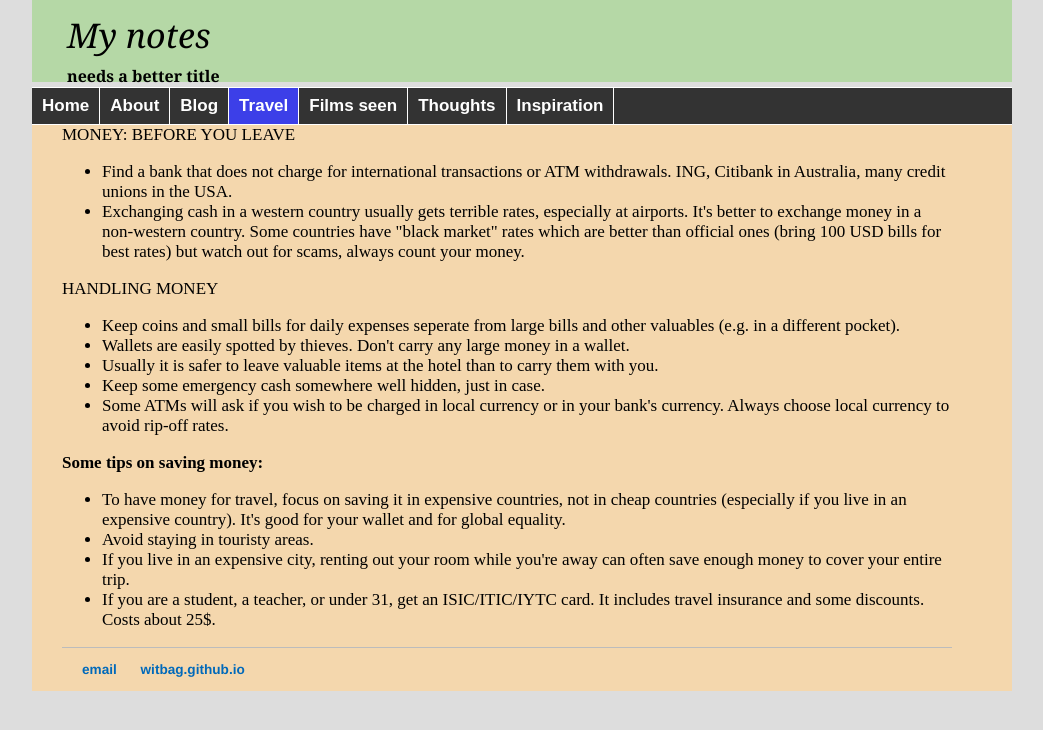
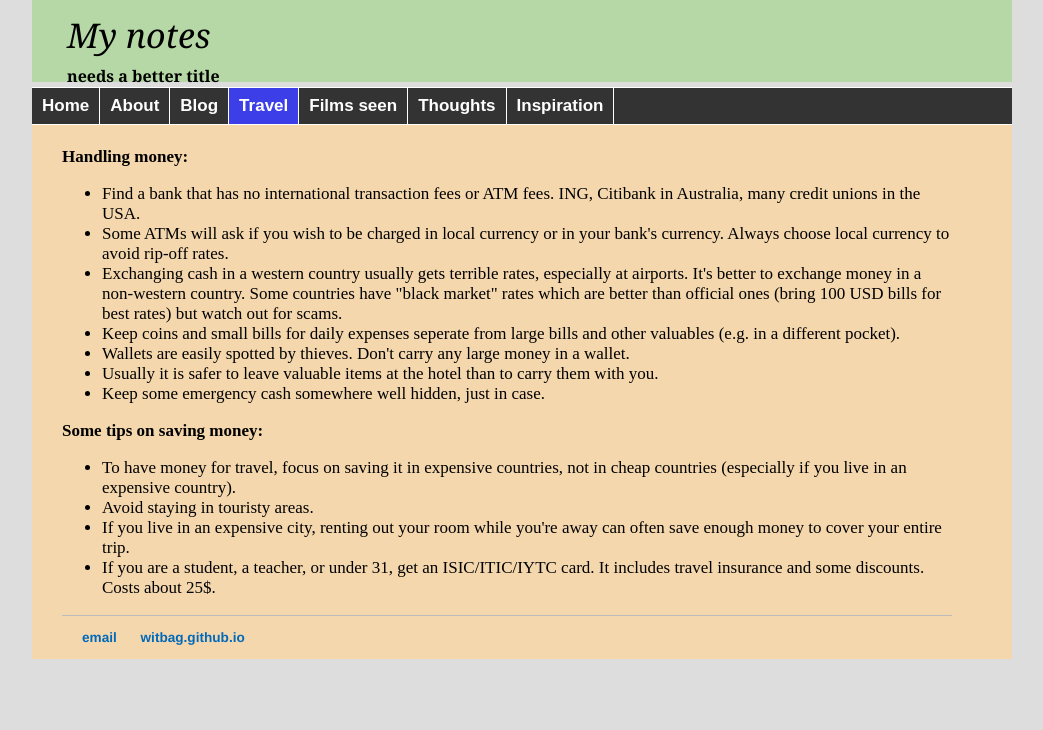
Before and after one commit to witbag/witbag.github.io, a Jekyll site: the page built from travel/money.html, in a window 1280 px wide. Shown: the top 730 px of the page, without its empty margins (118-1161 px from the left). Built offline with Jekyll 4.4.1, drawn with Linux system fonts in a browser that asks for light colours.

Commit message:
Update money.html

```diff
--- a/travel/money.html
+++ b/travel/money.html
@@ -4,23 +4,21 @@
 ---
 
 <div class="travel">
-
-MONEY: BEFORE YOU LEAVE<br>
+<br>
+<br>
+<b>Handling money:</b><br>
 <ul>
-<li>Find a bank that does not charge for international transactions or ATM withdrawals. ING, Citibank in Australia, many credit unions in the USA.
-<li>Exchanging cash in a western country usually gets terrible rates, especially at airports. It's better to exchange money in a non-western country. Some countries have "black market" rates which are better than official ones (bring 100 USD bills for best rates) but watch out for scams, always count your money.
-</ul>
-HANDLING MONEY<br>
-<ul>
+<li>Find a bank that has no international transaction fees or ATM fees. ING, Citibank in Australia, many credit unions in the USA.
+<li>Some ATMs will ask if you wish to be charged in local currency or in your bank's currency. Always choose local currency to avoid rip-off rates.
+<li>Exchanging cash in a western country usually gets terrible rates, especially at airports. It's better to exchange money in a non-western country. Some countries have "black market" rates which are better than official ones (bring 100 USD bills for best rates) but watch out for scams.
 <li>Keep coins and small bills for daily expenses seperate from large bills and other valuables (e.g. in a different pocket).
 <li>Wallets are easily spotted by thieves. Don't carry any large money in a wallet.
 <li>Usually it is safer to leave valuable items at the hotel than to carry them with you.
 <li>Keep some emergency cash somewhere well hidden, just in case.
-<li>Some ATMs will ask if you wish to be charged in local currency or in your bank's currency. Always choose local currency to avoid rip-off rates.
 </ul>
 <b>Some tips on saving money:</b><br>
 <ul>
-<li>To have money for travel, focus on saving it in expensive countries, not in cheap countries (especially if you live in an expensive country). It's good for your wallet and for global equality.
+<li>To have money for travel, focus on saving it in expensive countries, not in cheap countries (especially if you live in an expensive country).
 <li>Avoid staying in touristy areas.
 <li>If you live in an expensive city, renting out your room while you're away can often save enough money to cover your entire trip.
 <li>If you are a student, a teacher, or under 31, get an ISIC/ITIC/IYTC card. It includes travel insurance and some discounts. Costs about 25$.
```
